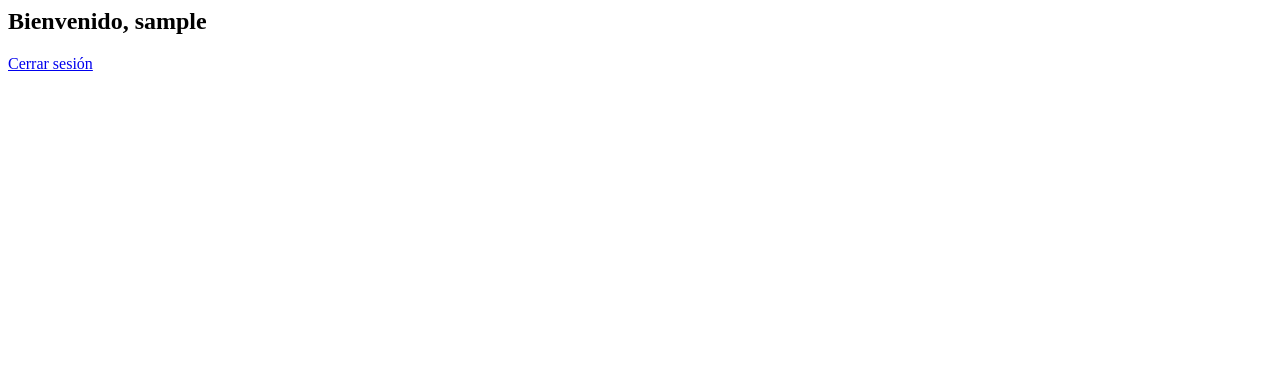
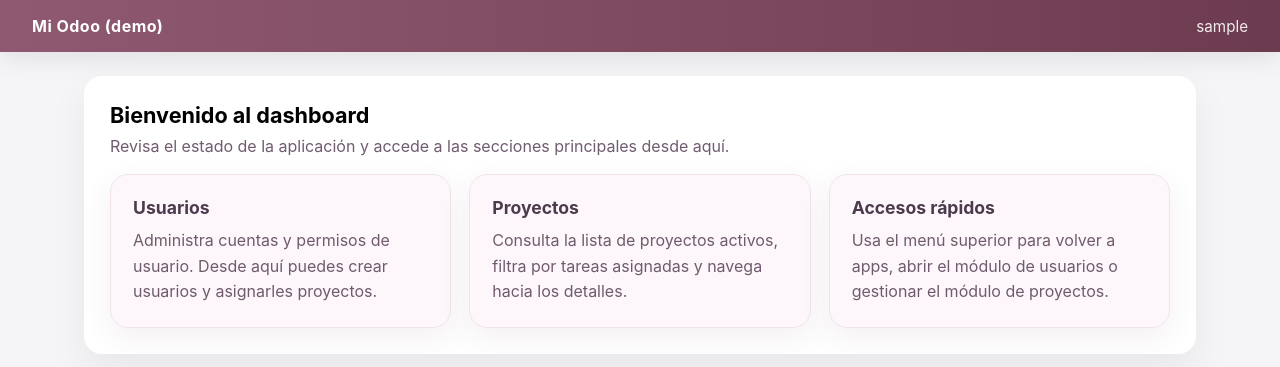
Before and after one commit to R-Ko/Gestion-de-proyecto, a Flask app: page /dashboard in a window 1280 px wide. Shown: the top 367 px of the page. Run offline with Flask 2, Linux system fonts and the light colour scheme; a user stored in the database is signed in.

Commit message:
Add dashboard navigation and dashboard page for project/user modules

```diff
--- a/app.py
+++ b/app.py
@@ -196,7 +196,7 @@ def login():
 def dashboard():
     if 'user' not in session:
         return redirect(url_for('login'))
-    return f"<h2>Bienvenido, {session['user']}</h2><p><a href='{url_for('logout')}'>Cerrar sesión</a></p>"
+    return render_template('dashboard.html')
 
 
 @app.route('/apps')
--- a/static/css/odoo_login.css
+++ b/static/css/odoo_login.css
@@ -59,3 +59,9 @@ body{font-family: -apple-system, BlinkMacSystemFont, 'Segoe UI', Roboto, 'Helvet
 @media (max-width:900px){.grid-layout{grid-template-columns:1fr}
 .page-hero{flex-direction:column}}
 @media (max-width:640px){.checkbox-grid{grid-template-columns:1fr}}
+
+.dashboard-grid{display:grid;grid-template-columns:repeat(3,minmax(0,1fr));gap:18px;margin-top:18px}
+.dashboard-card{padding:22px;border-radius:18px;background:#fdf7fb;border:1px solid #efe4ec;box-shadow:0 10px 30px rgba(109,59,80,0.08)}
+.dashboard-card strong{display:block;font-size:1.1rem;margin-bottom:10px;color:#4c3a4d}
+.dashboard-card p{margin:0;color:#6f5b6d;line-height:1.6}
+@media (max-width:640px){.dashboard-grid{grid-template-columns:1fr}}
--- /dev/null
+++ b/templates/dashboard.html
@@ -0,0 +1,23 @@
+{% extends "app_page.html" %}
+{% block content %}
+<section class="card card-panel">
+  <div class="card-header">
+    <h2>Bienvenido al dashboard</h2>
+    <p>Revisa el estado de la aplicación y accede a las secciones principales desde aquí.</p>
+  </div>
+  <div class="dashboard-grid">
+    <div class="dashboard-card">
+      <strong>Usuarios</strong>
+      <p>Administra cuentas y permisos de usuario. Desde aquí puedes crear usuarios y asignarles proyectos.</p>
+    </div>
+    <div class="dashboard-card">
+      <strong>Proyectos</strong>
+      <p>Consulta la lista de proyectos activos, filtra por tareas asignadas y navega hacia los detalles.</p>
+    </div>
+    <div class="dashboard-card">
+      <strong>Accesos rápidos</strong>
+      <p>Usa el menú superior para volver a apps, abrir el módulo de usuarios o gestionar el módulo de proyectos.</p>
+    </div>
+  </div>
+</section>
+{% endblock %}
--- a/templates/project_detail.html
+++ b/templates/project_detail.html
@@ -53,6 +53,7 @@
         <div style="display:flex;align-items:center;gap:12px">
           <div class="page-breadcrumb"><a href="{{ url_for('open_app', name='project') }}" style="color:inherit;text-decoration:none;">Proyectos</a> / Tareas</div>
           <a class="btn-solid" href="#">+ CREAR</a>
+          <a class="btn-outline" href="/dashboard">Dashboard</a>
         </div>
         <div class="top-toolbar">
           <div class="board-tabs">
--- a/templates/project_list.html
+++ b/templates/project_list.html
@@ -42,6 +42,7 @@
         <div class="page-breadcrumb">Proyectos</div>
       </div>
       <div class="page-actions">
+        <a class="action-pill" href="/dashboard">Dashboard</a>
         <a class="action-pill" href="/app/project?filter=all">Proyectos</a>
         <a class="action-pill" href="/app/project?filter=assigned">Todas las tareas</a>
         <a class="action-pill" href="/app/project?filter=all">Hitos</a>
--- a/templates/task_detail.html
+++ b/templates/task_detail.html
@@ -72,6 +72,7 @@
             <h1 class="page-title">{{ task.title }}</h1>
           </div>
           <div class="header-actions">
+            <a class="btn-outline" href="/dashboard">Dashboard</a>
             <a class="btn-outline" href="#">Editar</a>
             <button class="save-button" type="submit" name="action" value="save">Guardar</button>
           </div>
```
